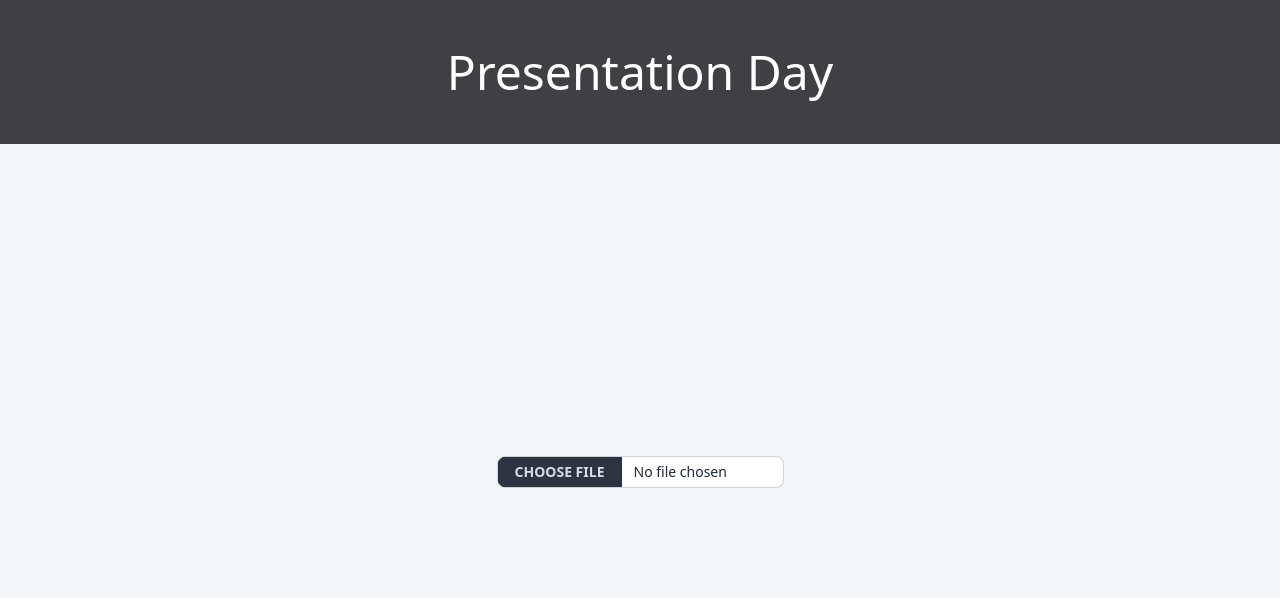
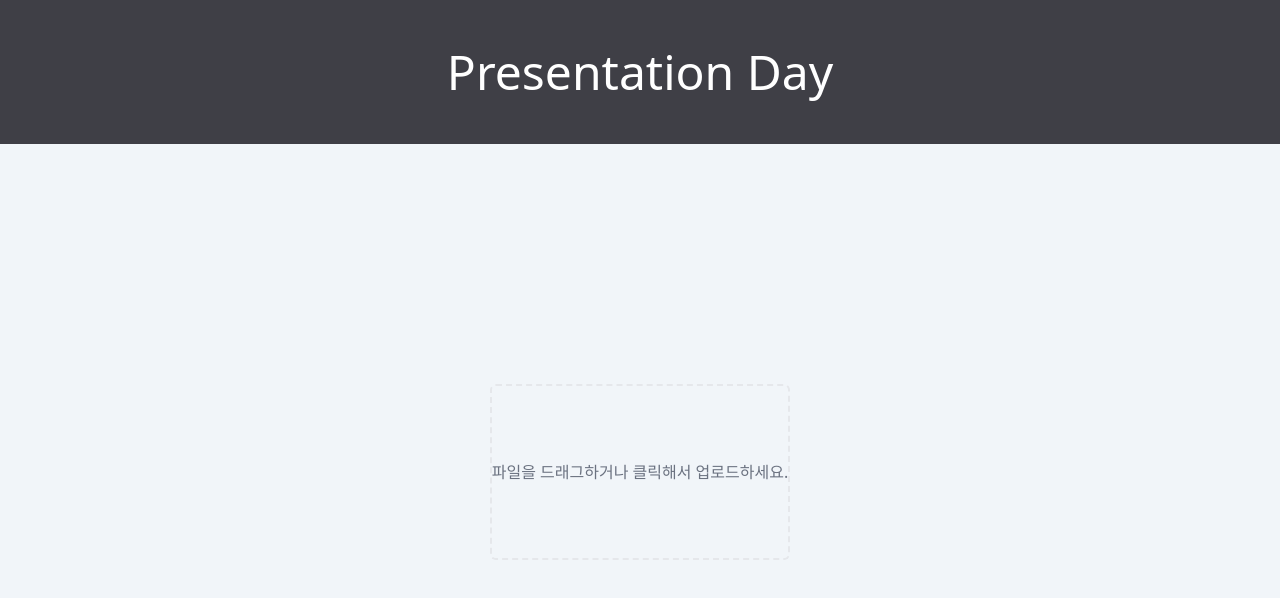
Before and after one commit to josuk0212/Presentation-Day, a React (Vite) app: page / in a window 1280 px wide. Shown: the top 598 px of the page. Built offline with nearby package versions, Linux system fonts and the light colour scheme.

Commit message:
feat: label 뼈대 추가

```diff
--- a/src/components/FileUpload/FileUpload.jsx
+++ b/src/components/FileUpload/FileUpload.jsx
@@ -15,12 +15,17 @@ function FileUpload() {
 
   return (
     <>
-      <input
-        type="file"
-        accept="image/*, .pdf"
-        onChange={handleFileChange}
-        className="file-input file-input-bordered file-input-sm w-full max-w-xs"
-      />
+      <label className="flex items-center justify-center w-full max-w-xs h-44 border-2 border-dashed rounded-md">
+        <input
+          type="file"
+          accept="image/*, .pdf"
+          onChange={handleFileChange}
+          className="hidden"
+        />
+        <span className="text-gray-500">
+          파일을 드래그하거나 클릭해서 업로드하세요.
+        </span>
+      </label>
     </>
   );
 }
```
